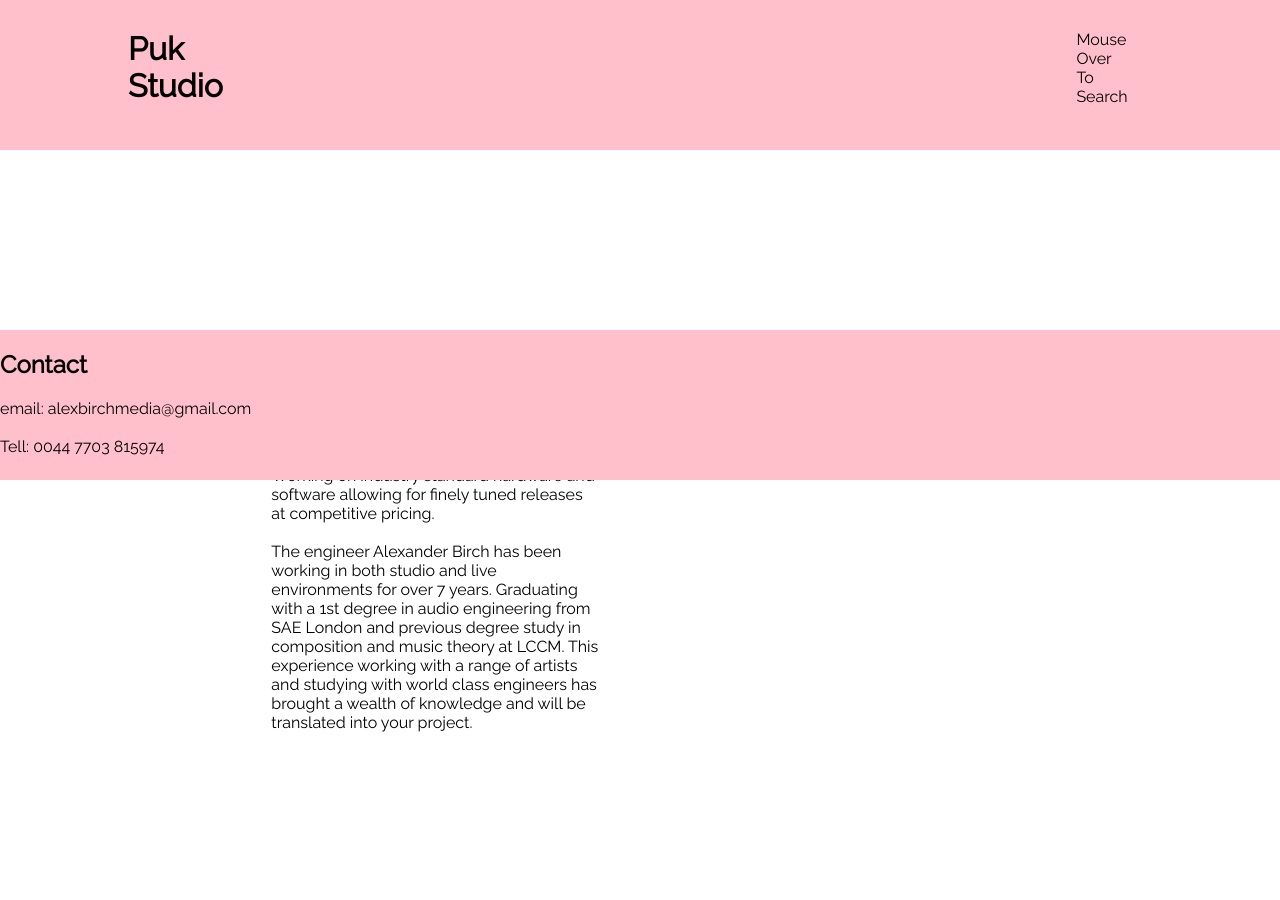
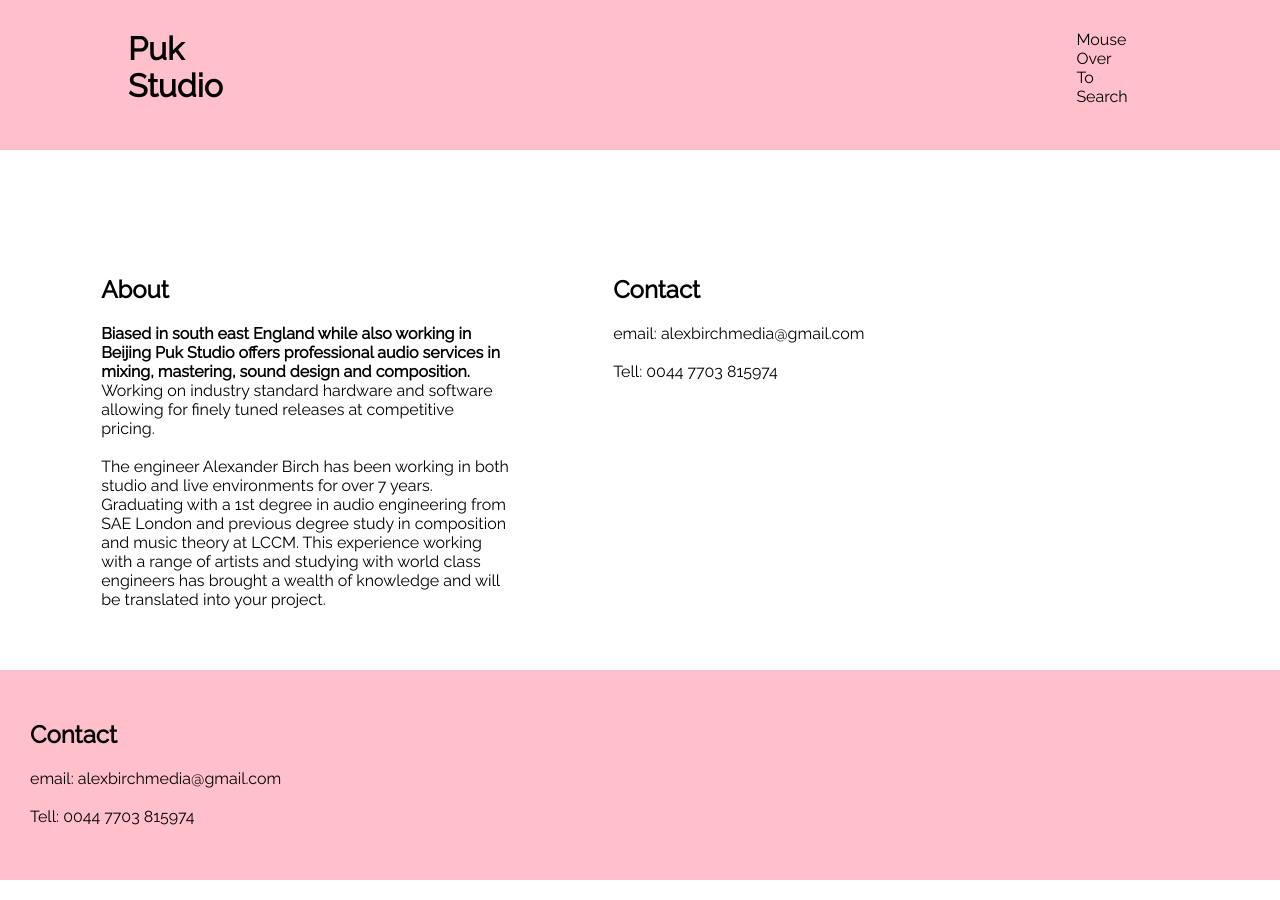
Before and after one commit to ABoyCalledPuK/PortfolioSite, a Jekyll site: the page built from index.html, in a window 1280 px wide. Built offline with Jekyll 4.4.1, drawn with Linux system fonts in a browser that asks for light colours.

Commit message:
footer Fix

```diff
--- a/_layouts/default.html
+++ b/_layouts/default.html
@@ -12,12 +12,11 @@
 
 {% include header.html %}
 
-<div class="page_content">
+<div class="wrapper">
 
 		{{ content }}
 
 </div>
-
 
 
 <div id="footer">
--- a/css/styles.css
+++ b/css/styles.css
@@ -1,32 +1,46 @@
 #header {
     background-color: pink;
     width: 100%;
+    display: inline-block;
+}
+
+.wrapper {
+    min-height: 100%;
+    width: 80%;
+    height: auto !important;
+    height: 100%;
+    margin: 0 auto;
+    padding: 50px;
+    margin-bottom: 150px;
+    display: inline-block;
 }
 
 #footer {
     background-color: pink;
-    position:absolute;
-    bottom:0;
+    position: absolute;
+    bottom: 0;
     width: 100%;
     height: 150px;
-    display: block;
+    padding: 30px;
+
 }
 
 .footer-contact {
     display: inline;
 }
 
-.page_content {
+/*.page_content {
     width: 80%;
+    height: 100%
     margin: 0 auto;
-}
+}*/
 
-.text_block {
+/*.text_block {
     width: 80%;
     margin: 0 auto;
     margin-top: 130px;
     padding-bottom: 200px;
-}
+}*/
 
 body {
     padding: 0;
--- a/index.html
+++ b/index.html
@@ -1,8 +1,6 @@
 ---
 layout: default
 ---
-  <div id="wrapper">
-
         <div class="text_block">
 
           <div class="about">
@@ -29,14 +27,15 @@
                 </article>
             </div>
 
-        </div>
 
         <!--
+
         <div class="index-soundcloud">
             <iframe width="100%" height="450" scrolling="no" frameborder="no" src="https://w.soundcloud.com/player/?url=https%3A//api.soundcloud.com/playlists/245463260&amp;auto_play=false&amp;hide_related=false&amp;show_comments=true&amp;show_user=true&amp;show_reposts=false&amp;visual=true"></iframe>
         </div>
 
         -->
+
 
         <!--
 
```
